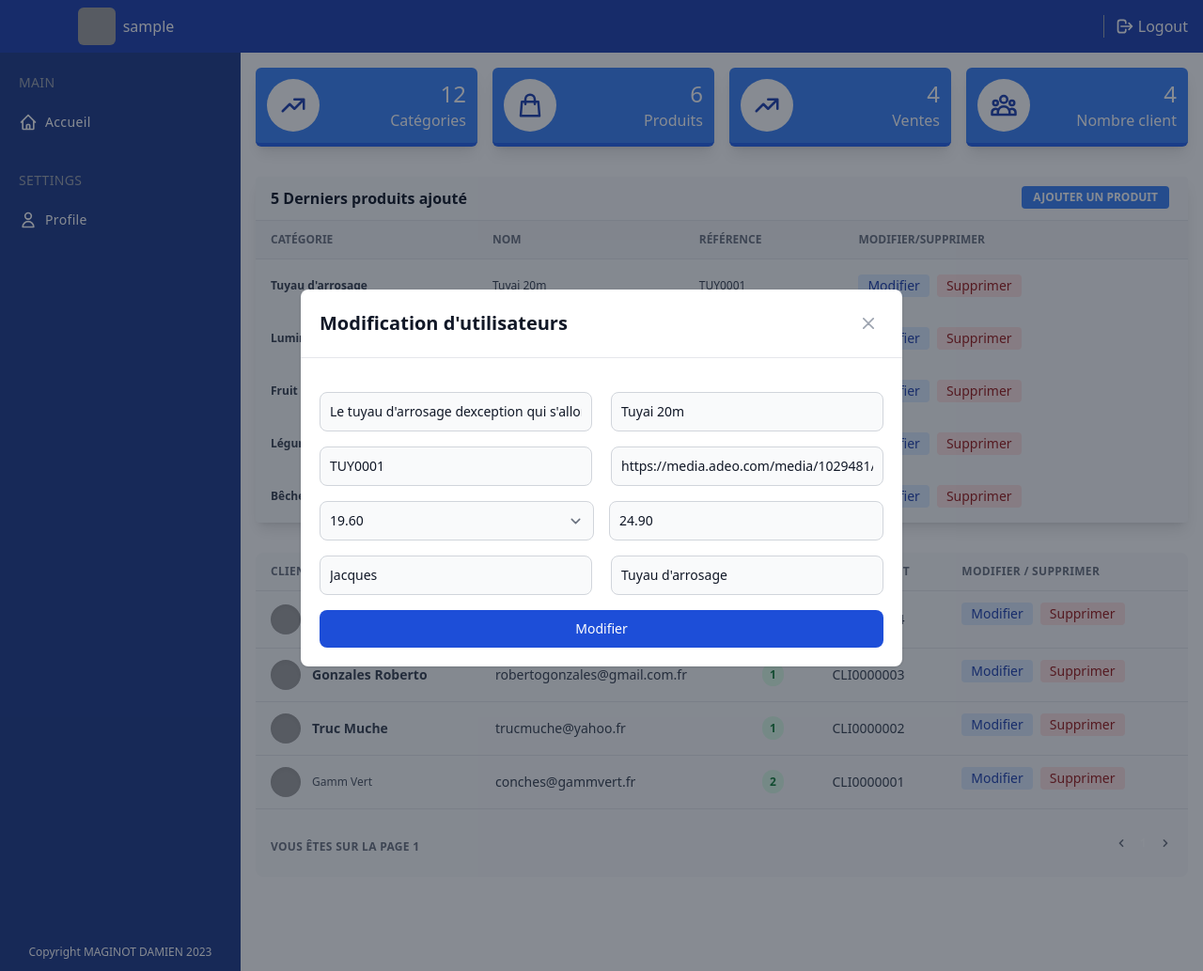
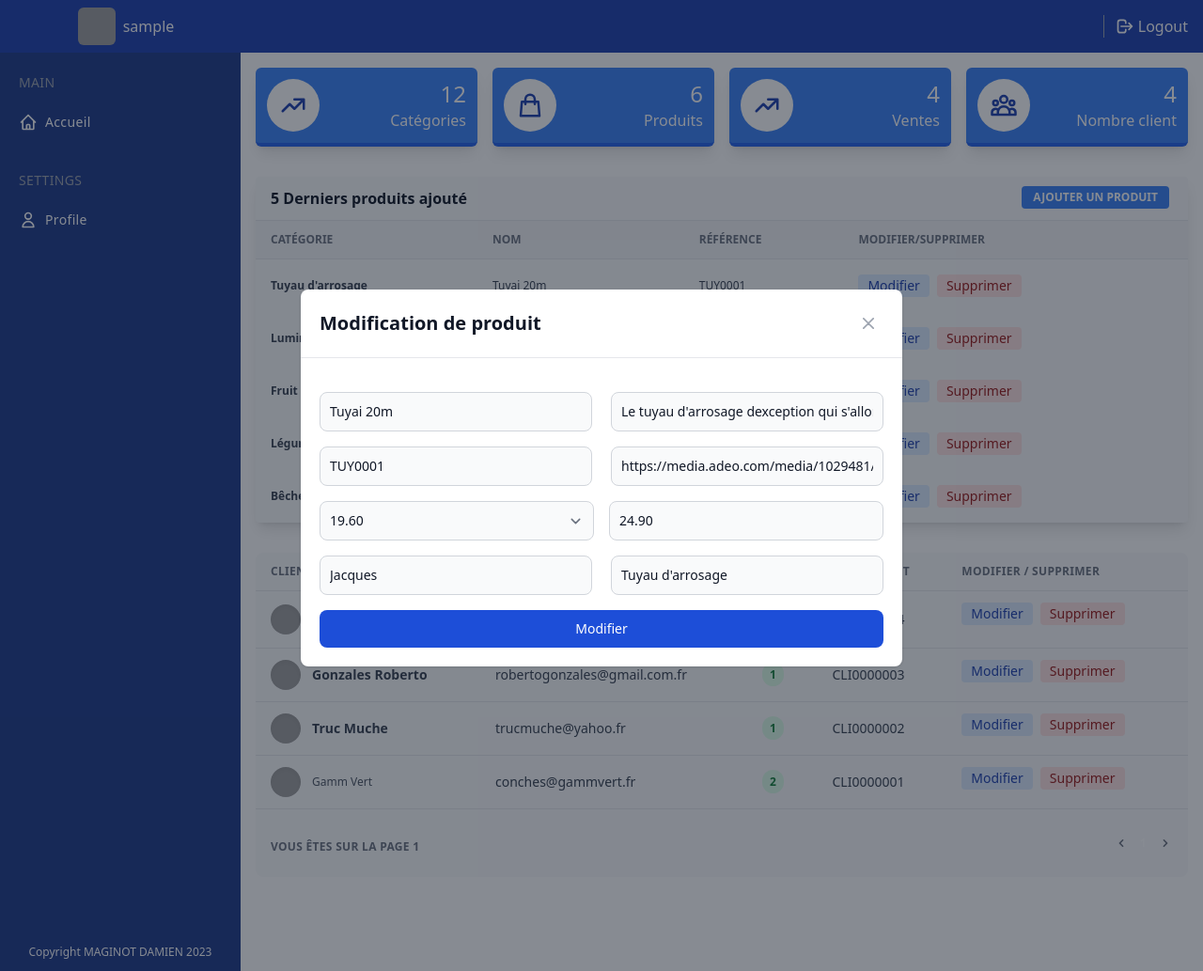
Before and after one commit to arkunis/GrenGarden, a PHP site: page /admin.php in a window 1280 px wide, after a click on "Modifier". Shown: the whole page at 94% size. Run offline with PHP 8.4, Linux system fonts and the light colour scheme; the visitor is signed in with stand-in values (Sample User, id 1); data comes from the database, SQL or seed files in the repository; some libraries are stand-ins or nearby versions; grey boxes are pictures that could not be loaded.

Commit message:
Update admin.php

```diff
--- a/admin.php
+++ b/admin.php
@@ -20,8 +20,8 @@ $users = $db->getPremier($currentPage, $nombre);
 if (isset($_POST['produit'])) {
 
     $tva = htmlentities(stripcslashes($_POST['tva']));
-    $noml = htmlentities(stripcslashes($_POST['nom']));
-    $nomc = htmlentities(stripcslashes($_POST['nom2']));
+    $nomc = htmlentities(stripcslashes($_POST['nom']));
+    $noml = htmlentities(stripcslashes($_POST['nom2']));
     $ref = htmlentities(stripcslashes($_POST['ref']));
     $photo = htmlentities(stripcslashes($_POST['photo']));
     $prix = htmlentities(stripcslashes($_POST['prix']));
@@ -263,7 +263,7 @@ if (isset($_POST['produit'])) {
                                                             <!-- Modal header -->
                                                             <div class="flex items-center justify-between p-4 md:p-5 border-b rounded-t dark:border-gray-600">
                                                                 <h3 class="text-xl font-semibold text-gray-900 dark:text-white">
-                                                                    Modification d'utilisateurs
+                                                                    Modification de produit
                                                                 </h3>
                                                                 <button type="button" class="text-gray-400 bg-transparent hover:bg-gray-200 hover:text-gray-900 rounded-lg text-sm w-8 h-8 ms-auto inline-flex justify-center items-center dark:hover:bg-gray-600 dark:hover:text-white" data-modal-hide="produit_<?= $row['Id_Produit']; ?>">
                                                                     <svg class="w-3 h-3" aria-hidden="true" xmlns="http://www.w3.org/2000/svg" fill="none" viewBox="0 0 14 14">
@@ -276,8 +276,8 @@ if (isset($_POST['produit'])) {
                                                             <div class="p-4 md:p-5 space-y-4">
                                                                 <form class="space-y-4" method="post">
                                                                     <div class="flex md:flex-row">
-                                                                        <input type="nom" name="noml_<?= $row['Id_Produit']; ?>" value="<?= $row['Nom_Long']; ?>" class=" mr-5 bg-gray-50 border border-gray-300 text-gray-900 text-sm rounded-lg focus:ring-blue-500 focus:border-blue-500 block w-full p-2.5 dark:bg-gray-600 dark:border-gray-500 dark:placeholder-gray-400 dark:text-white" placeholder="Nom long">
-                                                                        <input type="text" name="nomc_<?= $row['Id_Produit']; ?>" value="<?= $row['Nom_court']; ?>" placeholder="Nom court" class="bg-gray-50 border border-gray-300 text-gray-900 text-sm rounded-lg focus:ring-blue-500 focus:border-blue-500 block w-full p-2.5 dark:bg-gray-600 dark:border-gray-500 dark:placeholder-gray-400 dark:text-white">
+                                                                        <input type="text" name="nomc_<?= $row['Id_Produit']; ?>" value="<?= $row['Nom_court']; ?>" class=" mr-5 bg-gray-50 border border-gray-300 text-gray-900 text-sm rounded-lg focus:ring-blue-500 focus:border-blue-500 block w-full p-2.5 dark:bg-gray-600 dark:border-gray-500 dark:placeholder-gray-400 dark:text-white" placeholder="Nom court">
+                                                                        <input type="text" name="noml_<?= $row['Id_Produit']; ?>" value="<?= $row['Nom_Long']; ?>" placeholder="Description" class="bg-gray-50 border border-gray-300 text-gray-900 text-sm rounded-lg focus:ring-blue-500 focus:border-blue-500 block w-full p-2.5 dark:bg-gray-600 dark:border-gray-500 dark:placeholder-gray-400 dark:text-white">
                                                                     </div>
                                                                     <div class="flex flex-col gap-5 md:flex-row">
                                                                         <input type="text" name="ref_<?= $row['Id_Produit']; ?>" placeholder="Référence" value="<?= $row['Ref_fournisseur']; ?>" class="bg-gray-50 border border-gray-300 text-gray-900 text-sm rounded-lg focus:ring-blue-500 focus:border-blue-500 block w-full p-2.5 dark:bg-gray-600 dark:border-gray-500 dark:placeholder-gray-400 dark:text-white">
@@ -492,7 +492,7 @@ if (isset($_POST['produit'])) {
                     <div class="p-4 md:p-5 space-y-4">
                         <form class="space-y-4" method="post">
                             <div>
-                                <input type="nom" name="nom" id="nom" class="bg-gray-50 border border-gray-300 text-gray-900 text-sm rounded-lg focus:ring-blue-500 focus:border-blue-500 block w-full p-2.5 dark:bg-gray-600 dark:border-gray-500 dark:placeholder-gray-400 dark:text-white" placeholder="Nom long" required>
+                                <input type="nom" name="nom" id="nom" class="bg-gray-50 border border-gray-300 text-gray-900 text-sm rounded-lg focus:ring-blue-500 focus:border-blue-500 block w-full p-2.5 dark:bg-gray-600 dark:border-gray-500 dark:placeholder-gray-400 dark:text-white" placeholder="Nom court" required>
                             </div>
                             <div>
                                 <input type="text" name="nom2" id="nom2" placeholder="Description" class="bg-gray-50 border border-gray-300 text-gray-900 text-sm rounded-lg focus:ring-blue-500 focus:border-blue-500 block w-full p-2.5 dark:bg-gray-600 dark:border-gray-500 dark:placeholder-gray-400 dark:text-white" required>
```
